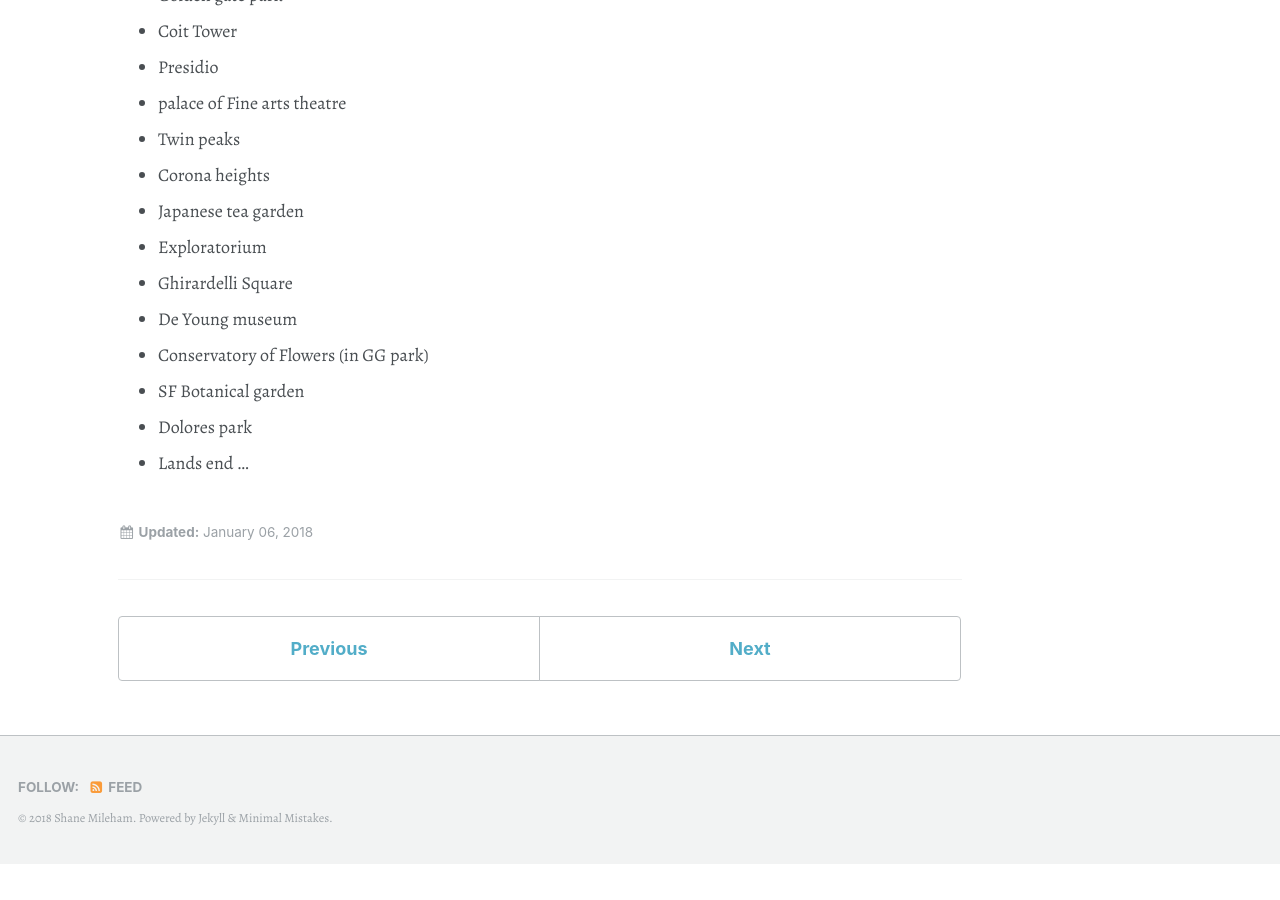
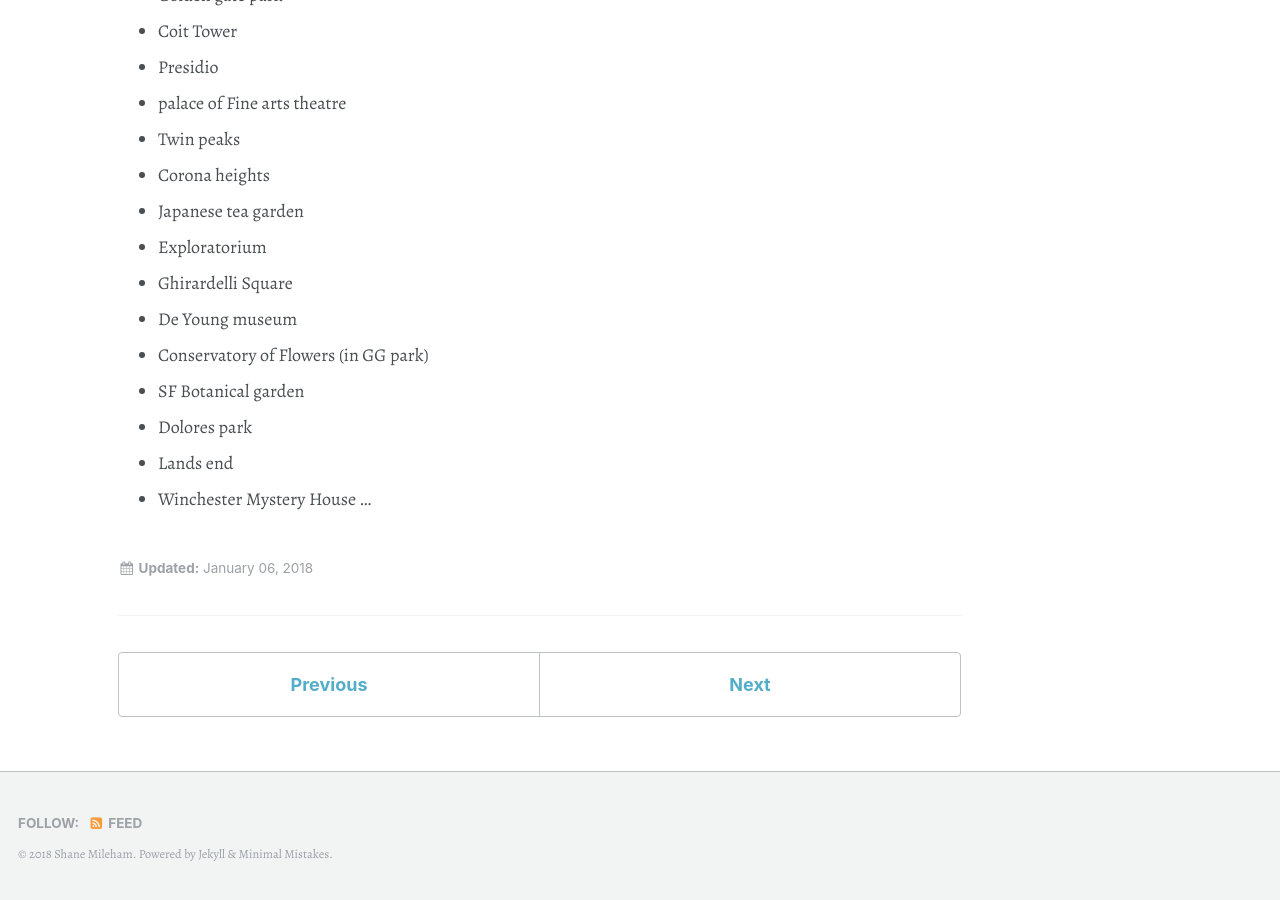
Before and after one commit to shanemileham/levelupmylife, a Jekyll site: the page built from _content/adventures/sf.md, in a window 1280 px wide and 900 px high, scrolled down 1120 px. Built offline with Jekyll 4.4.1, drawn with Linux system fonts in a browser that asks for light colours; some web fonts are replaced; comment, search, counter and statistics services are not loaded; before the commit the page ends 1984 px from its top, so only the background shows below that.

Commit message:
Added more city info

```diff
--- a/_content/cities/sf.md
+++ b/_content/adventures/sf.md
@@ -43,4 +43,5 @@ TODO make a calendar you can subscribe to?
 - SF Botanical garden
 - Dolores park
 - Lands end
+- Winchester Mystery House
 ...
```
Also changed, not shown: _content/adventures/portland.md (renamed from _content/cities/portland.md).
